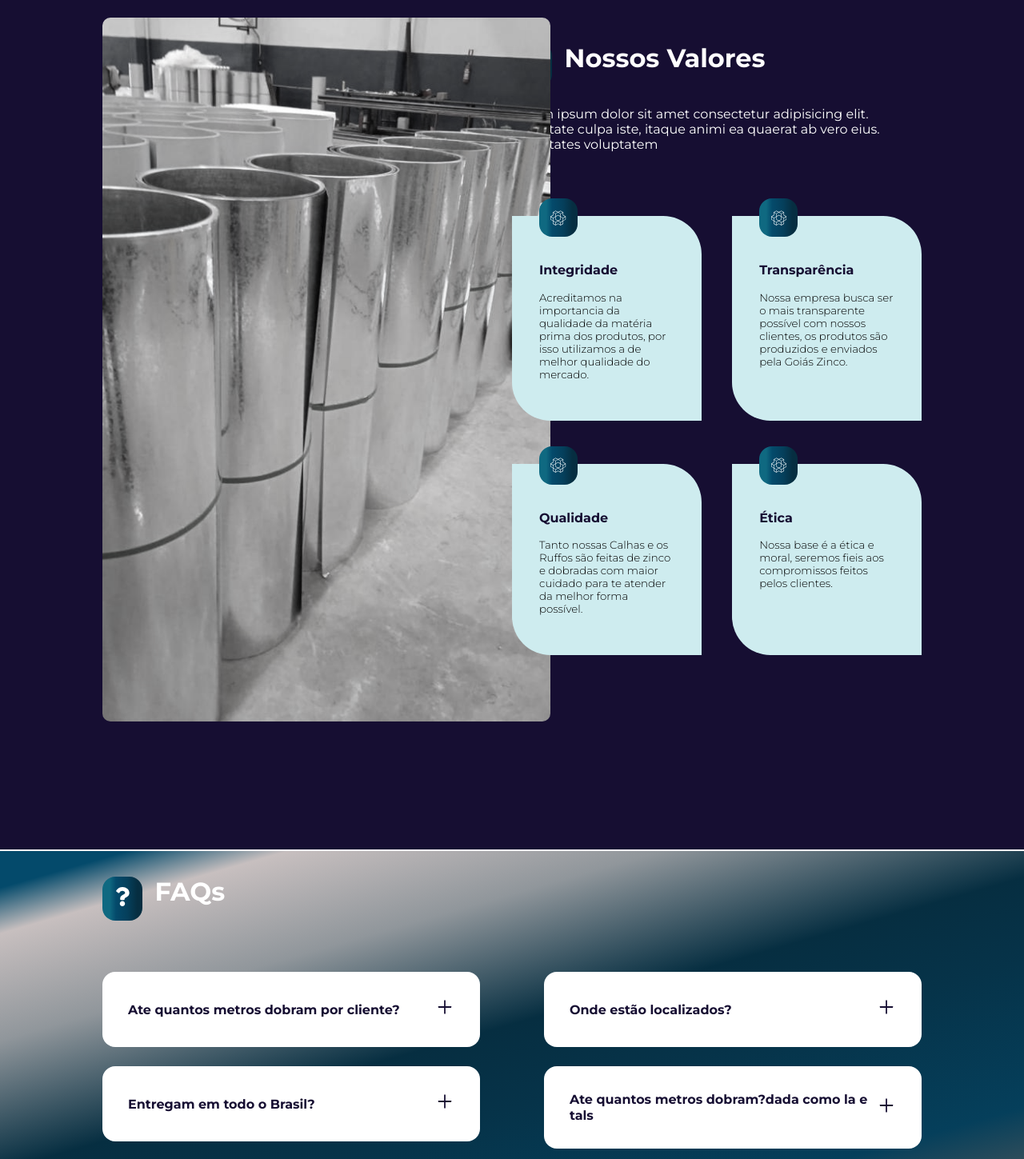
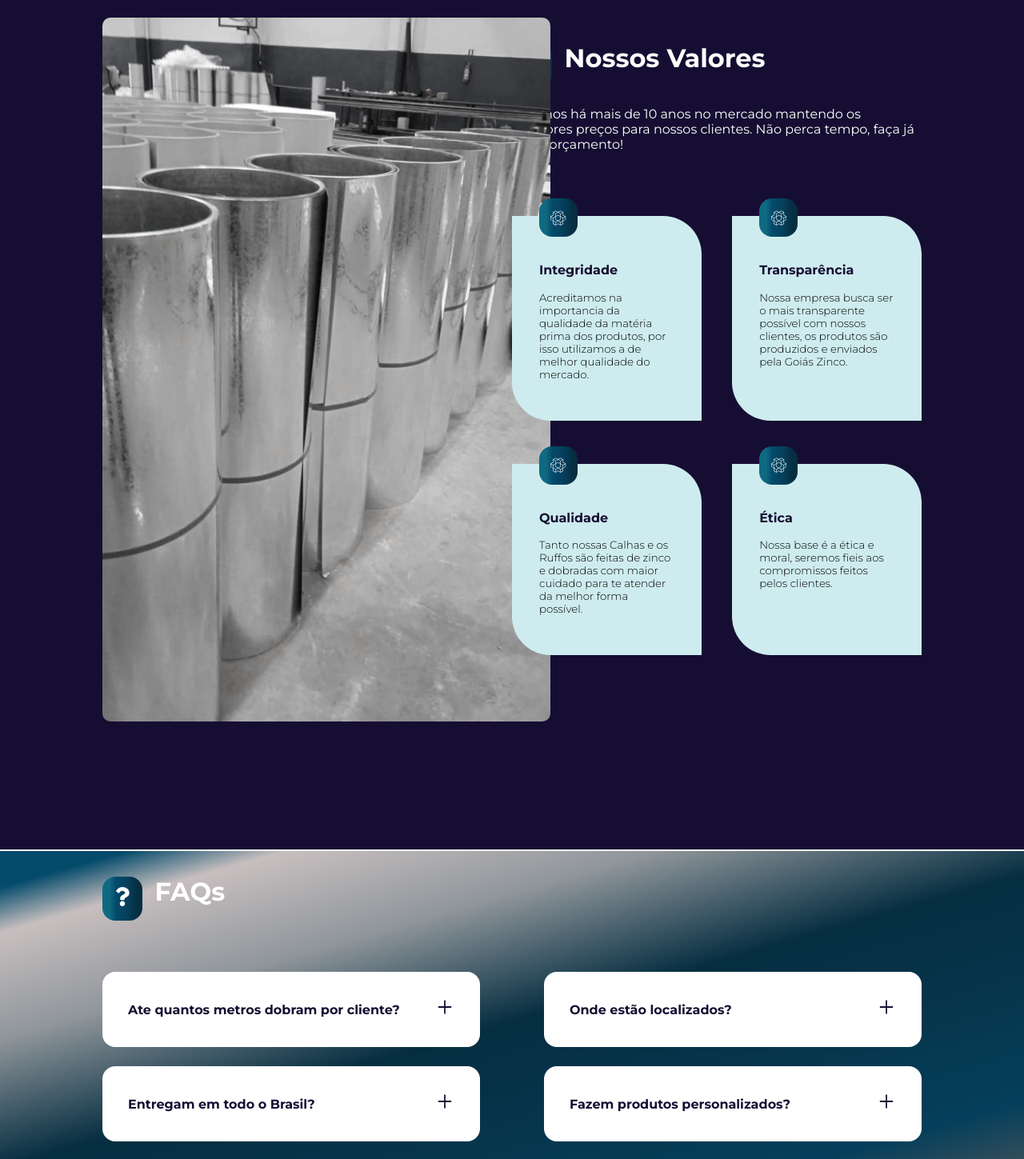
Before and after one commit to lucas-jacinto/Goias-Zinco-LP, a React (Create React App) app: page / in a window 1280 px wide. Shown: the part 2020-3469 px from the top of the page at 80% size. Built offline with nearby package versions, Linux system fonts and the light colour scheme.

Commit message:
adding texts4

```diff
--- a/src/components/Valores.jsx
+++ b/src/components/Valores.jsx
@@ -16,7 +16,8 @@ const Valores = () => {
         <div className='valores_right'>
             <SectionHead icon={<GiCutDiamond/>} title='Nossos Valores' />
             <p>
-              Lorem ipsum dolor sit amet consectetur adipisicing elit. Voluptate culpa iste, itaque animi ea quaerat ab vero eius. Voluptates voluptatem
+              Estamos há mais de 10 anos no mercado mantendo os melhores preços para nossos clientes.
+              Não perca tempo, faça já o seu orçamento!
             </p>
             <div className='valores_wrapper'>
               {
--- a/src/data.js
+++ b/src/data.js
@@ -105,18 +105,18 @@ export const faqs = [
     id: 3,
     question: 'Entregam em todo o Brasil?',
     answer:
-      'Por enquanto apenas em regiões proximas a Goiânia, entre em contato para mais informações.'
+      'Temos a opção de mandar por uma transportadora e se for próxima a Goiânia-GO, nos mesmos enviamos. Para mais informações entre em contato conosco.'
   },
   {
     id: 4,
-    question: 'Ate quantos metros dobram?dada como la e tals',
-    answer: 'Dobramos ate 8metros...porem podemos fazer outros valores...'
+    question: 'Fazem produtos personalizados?',
+    answer: 'Sim, fazemos pingadeiras, churrasqueiras e muito mais...'
   },
   {
     id: 5,
-    question: 'Ate quantos metros dobram?',
+    question: 'Posso fazer uma visita presencial a loja?',
     answer:
-      'Dobramos ate 8metros...porem podemos fazer outros valores.Dobramos ate 8metros...porem podemos fazer outros valores.....'
+      'Claro, será muito bem recebido!'
   },
   {
     id: 6,
```
